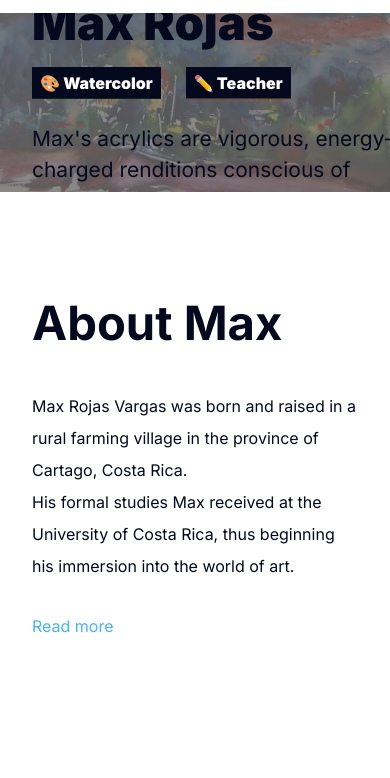
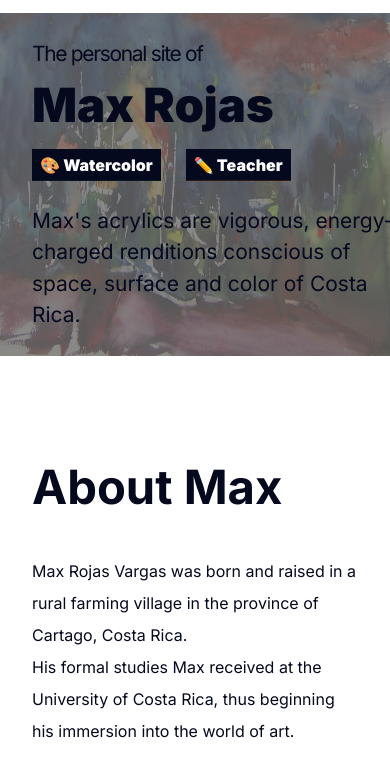
Before and after one commit to rojasmi1/pintortico-frontend, an Astro site: page / in a window 390 px wide. Shown: the part 61-839 px from the top of the page. Built offline with nearby package versions, Linux system fonts and the light colour scheme; Astro itself is replaced by a stand-in of ours.

Commit message:
Increase header height in mobile

```diff
--- a/src/pages/index.astro
+++ b/src/pages/index.astro
@@ -23,6 +23,7 @@ const featuredProject = projects[0];
 			.hero {
 				position: relative;
 				overflow: hidden;
+				height: 88vw;
 
 				@media (min-width: $w-s) {
 					height: 45vw;
@@ -31,8 +32,12 @@ const featuredProject = projects[0];
 
 			.img {
 				display: block;
-				width: 100%;
-				height: auto;
+				width: auto;
+				height: 100%;
+				@media (min-width: $w-s) {
+					width: 100%;
+					height: auto;
+				}
 			}
 
 			.gradient,
@@ -191,7 +196,6 @@ const featuredProject = projects[0];
 				height="1131"
 				class="img"
 				src="/assets/bg.jpg"
-				sizes="(max-width: 800px) 800px, (max-width: 1200px) 1200px, (max-width: 1600px) 1600px, (max-width: 2400px) 2400px, 1200px"
 			/>
 			<div class="gradient"></div>
 			<div class="gradient2"></div>
```
